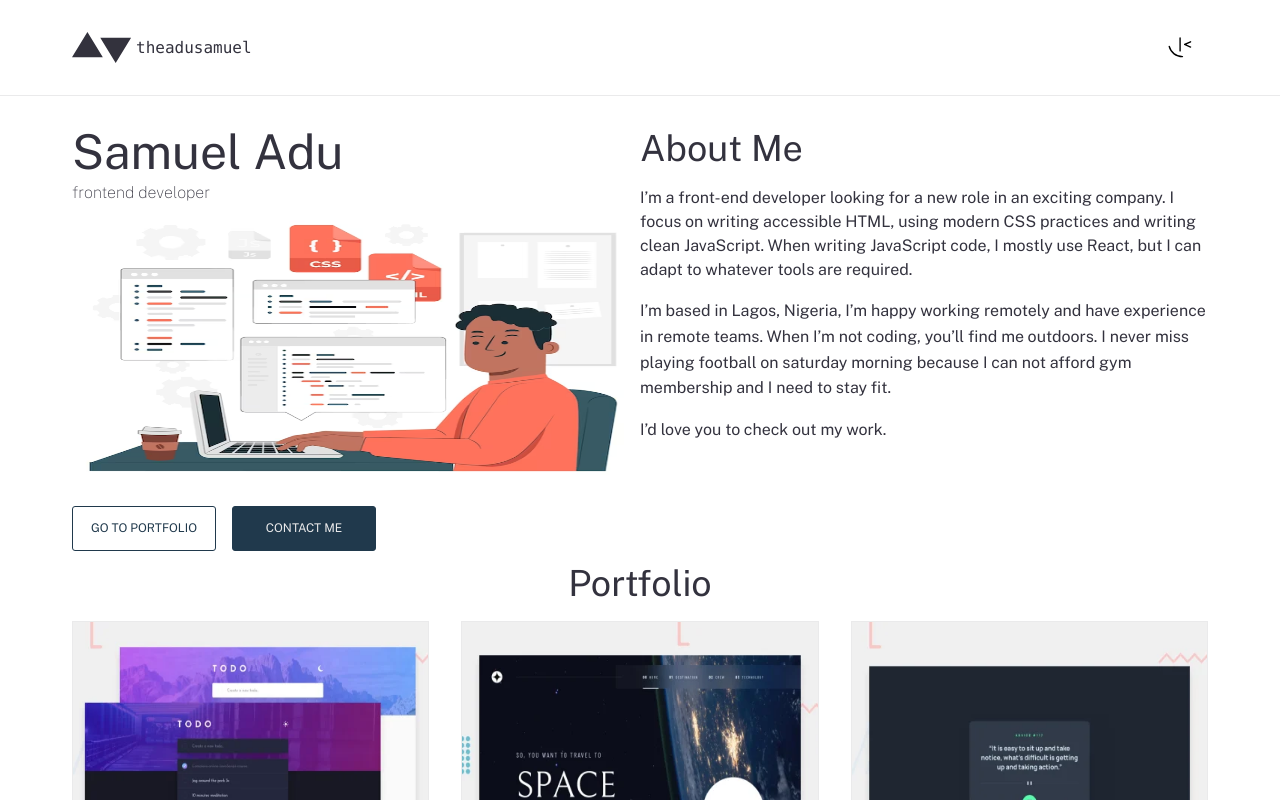
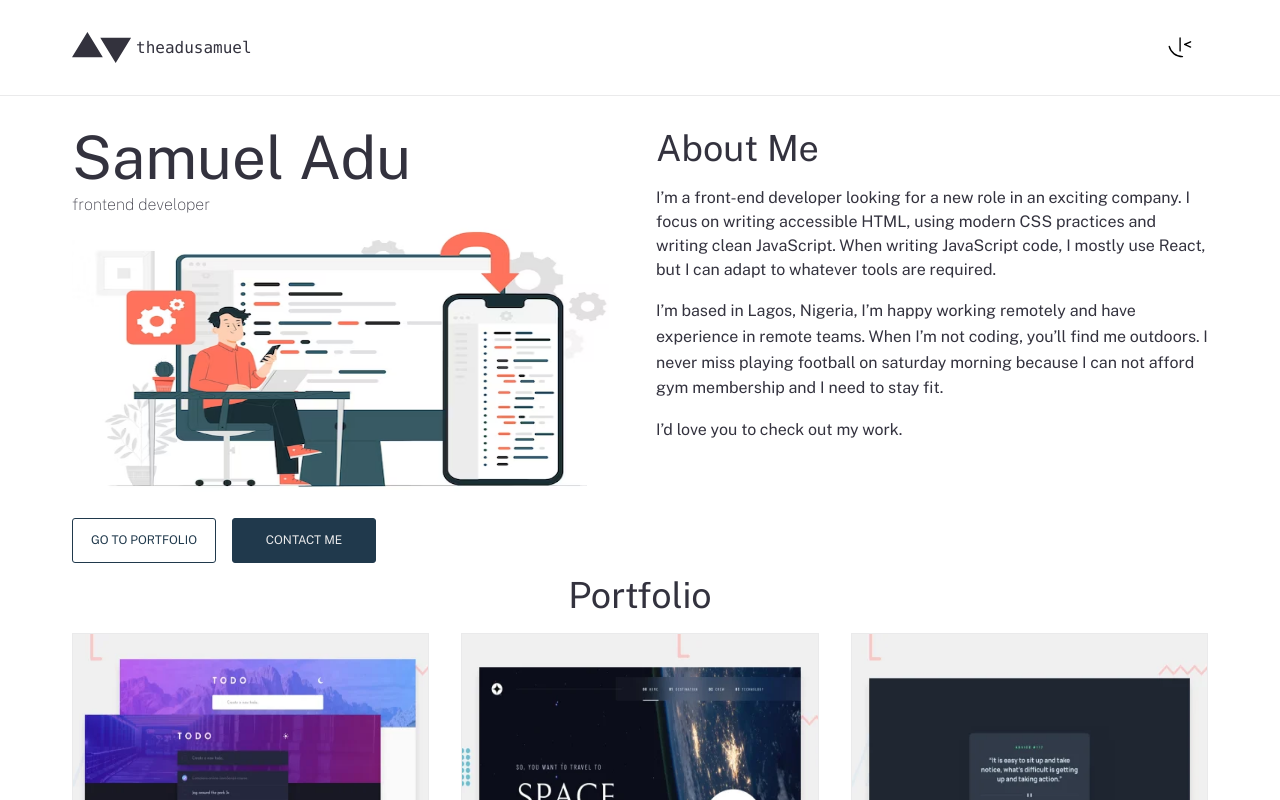
Before and after one commit to samuel-adu/portfolio-v2, a Next.js app: page / in a window 1280 px wide. Shown: the top 800 px of the page. Built offline with nearby package versions, Linux system fonts and the light colour scheme.

Commit message:
add desktop illustration

```diff
--- a/pages/index.js
+++ b/pages/index.js
@@ -10,14 +10,17 @@ export default function Home() {
     <>
       <Head>
         <title>Samuel Adu | Portfolio</title>
-        <meta name="description" content="Generated by create next app" />
+        <meta
+          name="description"
+          content="Frontend developer portfolio of Samuel Adu"
+        />
         <meta name="viewport" content="width=device-width, initial-scale=1" />
         <link rel="icon" href="/images/favicon-32x32.png" />
       </Head>
 
-      <div className="sm:grid grid-cols-2">
+      <div className="sm:grid sm:grid-cols-2 sm:gap-8">
         <div>
-          <h1 className="text-5xl mb-1">Samuel Adu</h1>
+          <h1 className="text-5xl sm:text-6xl mb-1">Samuel Adu</h1>
           <span className="font-thin">frontend developer</span>
 
           <div className="relative w-full h-72">
@@ -25,6 +28,13 @@ export default function Home() {
               src="/images/illustration-mobile.avif"
               alt="developer sitting at a desk"
               fill
+              className="sm:hidden"
+            />
+            <Image
+              src="/images/illustration-desktop.avif"
+              alt="developer sitting at a desk"
+              fill
+              className="hidden sm:block"
             />
           </div>
 
```
